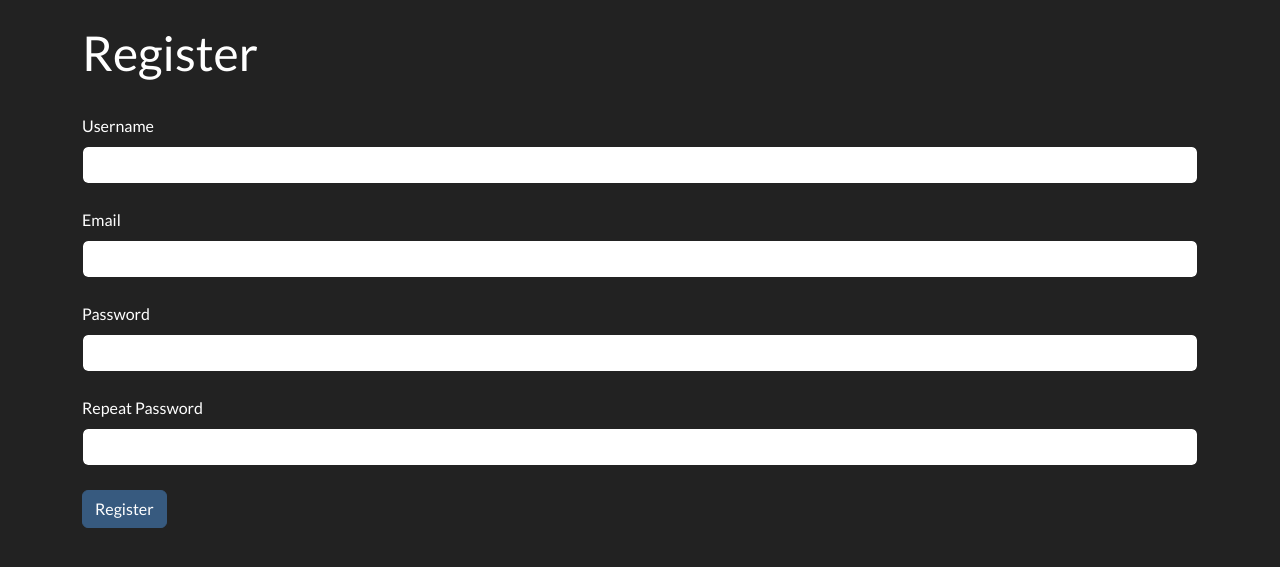
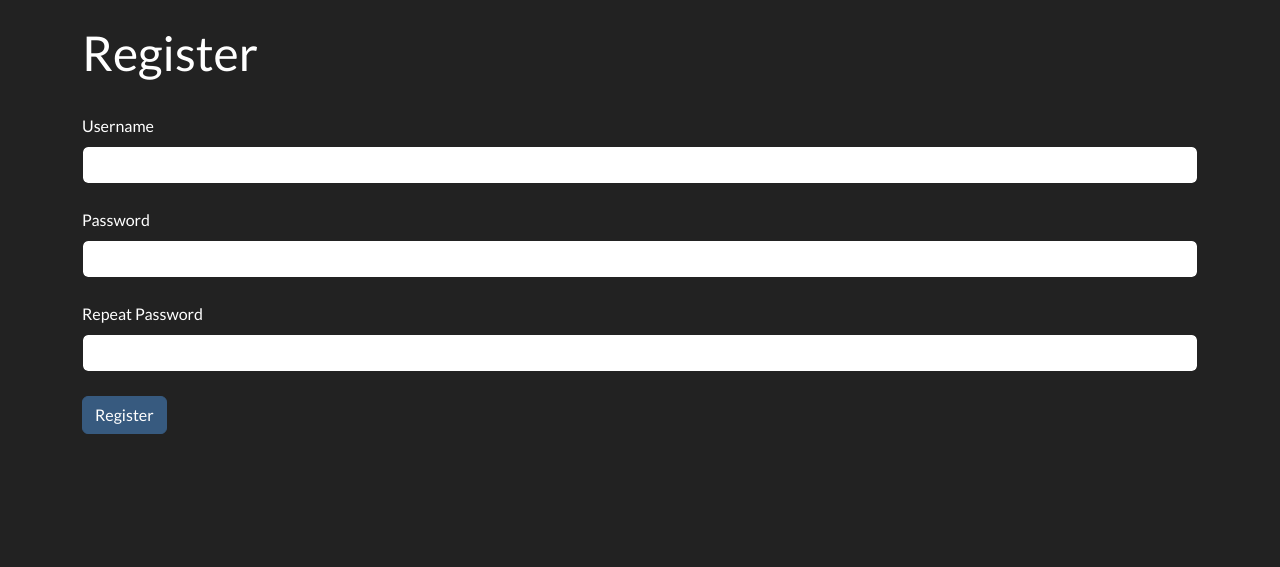
Before and after one commit to shalashaskabob/tradelog2, a Flask app: page /auth/register in a window 1280 px wide. Shown: the part 72-639 px from the top of the page. Run offline with Flask 3, Linux system fonts and the light colour scheme; some libraries are stand-ins or nearby versions.

Commit message:
Fix: Remove email from registration and fix login

```diff
--- a/app/auth/routes.py
+++ b/app/auth/routes.py
@@ -31,7 +31,7 @@ def register():
         return redirect(url_for('main.index'))
     form = RegistrationForm()
     if form.validate_on_submit():
-        user = User(username=form.username.data, email=form.email.data)
+        user = User(username=form.username.data)
         user.set_password(form.password.data)
         db.session.add(user)
         db.session.commit()
--- a/app/forms.py
+++ b/app/forms.py
@@ -11,7 +11,6 @@ class LoginForm(FlaskForm):
 
 class RegistrationForm(FlaskForm):
     username = StringField('Username', validators=[DataRequired()])
-    email = StringField('Email', validators=[DataRequired(), Email()])
     password = PasswordField('Password', validators=[DataRequired()])
     password2 = PasswordField(
         'Repeat Password', validators=[DataRequired(), EqualTo('password')])
@@ -21,8 +20,3 @@ class RegistrationForm(FlaskForm):
         user = User.query.filter_by(username=username.data).first()
         if user is not None:
             raise ValidationError('Please use a different username.')
-
-    def validate_email(self, email):
-        user = User.query.filter_by(email=email.data).first()
-        if user is not None:
-            raise ValidationError('Please use a different email address.')
--- a/app/models.py
+++ b/app/models.py
@@ -10,7 +10,6 @@ def load_user(id):
 class User(UserMixin, db.Model):
     id = db.Column(db.Integer, primary_key=True)
     username = db.Column(db.String(64), index=True, unique=True)
-    email = db.Column(db.String(120), index=True, unique=True)
     password_hash = db.Column(db.String(256))
     trades = db.relationship('Trade', backref='trader', lazy='dynamic')
 
--- a/app/templates/auth/register.html
+++ b/app/templates/auth/register.html
@@ -8,13 +8,6 @@
             {{ form.username.label(class="form-label mt-4") }}
             {{ form.username(class="form-control", size=32) }}
             {% for error in form.username.errors %}
-            <div class="alert alert-danger">{{ error }}</div>
-            {% endfor %}
-        </div>
-        <div class="form-group">
-            {{ form.email.label(class="form-label mt-4") }}
-            {{ form.email(class="form-control", size=64) }}
-            {% for error in form.email.errors %}
             <div class="alert alert-danger">{{ error }}</div>
             {% endfor %}
         </div>
```
Also changed, not shown: migrations/versions/cc0476039733_remove_email_from_user.py (added, +34 -0 lines).
